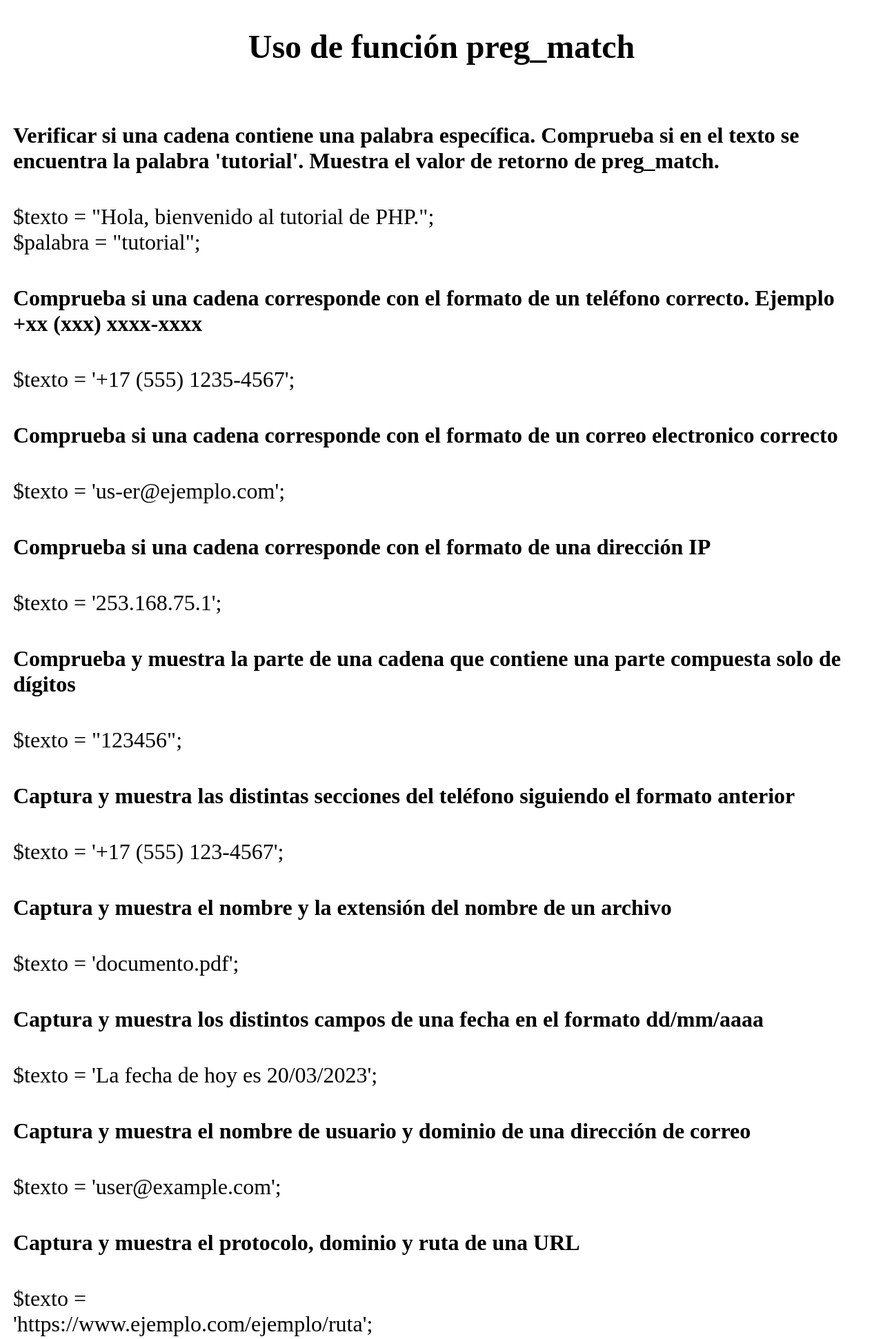
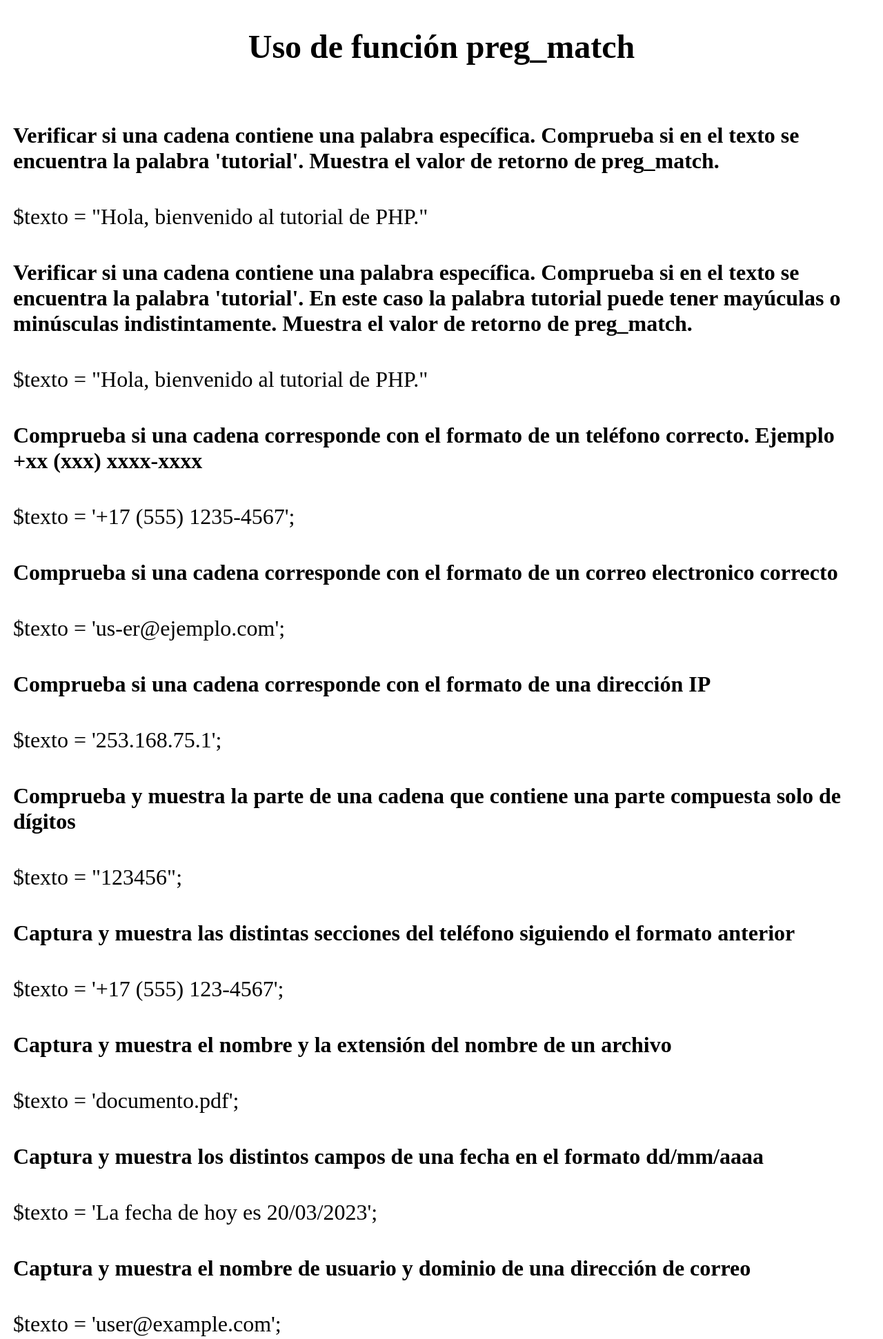
Before and after one commit to DAWD-DWES/funciones_preg, a PHP site: page / in a window 1280 px wide. Shown: the top 1942 px of the page at 69% size. Run offline with PHP 8.4, Linux system fonts and the light colour scheme.

Commit message:
Update index.php

```diff
--- a/index.php
+++ b/index.php
@@ -12,7 +12,13 @@
             <tr><td colspan="2"><p>Verificar si una cadena contiene una palabra específica. Comprueba si en el texto se encuentra la palabra 'tutorial'.
                         Muestra el valor de retorno de preg_match.</p></td></tr>
             <tr>
-                <td>$texto = "Hola, bienvenido al tutorial de PHP."; $palabra = "tutorial";</td>
+                <td>$texto = "Hola, bienvenido al tutorial de PHP."</td>
+                <td><!-- Escribe tu código aquí --></td>
+            </tr>
+            <tr><td colspan="2"><p>Verificar si una cadena contiene una palabra específica. Comprueba si en el texto se encuentra la palabra 'tutorial'.
+                        En este caso la palabra tutorial puede tener mayúculas o minúsculas indistintamente. Muestra el valor de retorno de preg_match.</p></td></tr>
+            <tr>
+                <td>$texto = "Hola, bienvenido al tutorial de PHP."</td>
                 <td><!-- Escribe tu código aquí --></td>
             </tr>
             <tr><td colspan="2"><p>Comprueba si una cadena corresponde con el formato de un teléfono correcto. Ejemplo +xx (xxx) xxxx-xxxx</p></td></tr>
```
